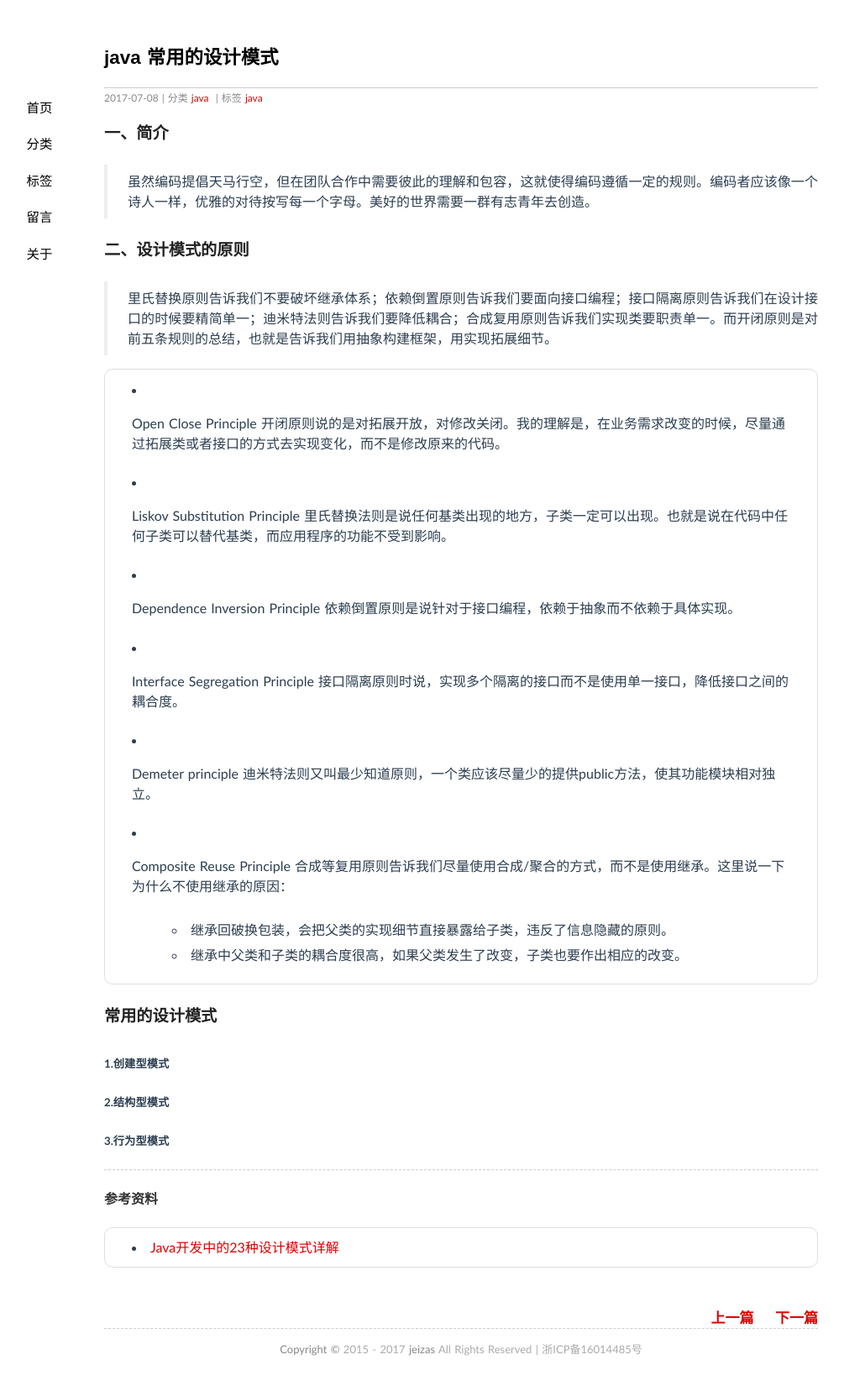
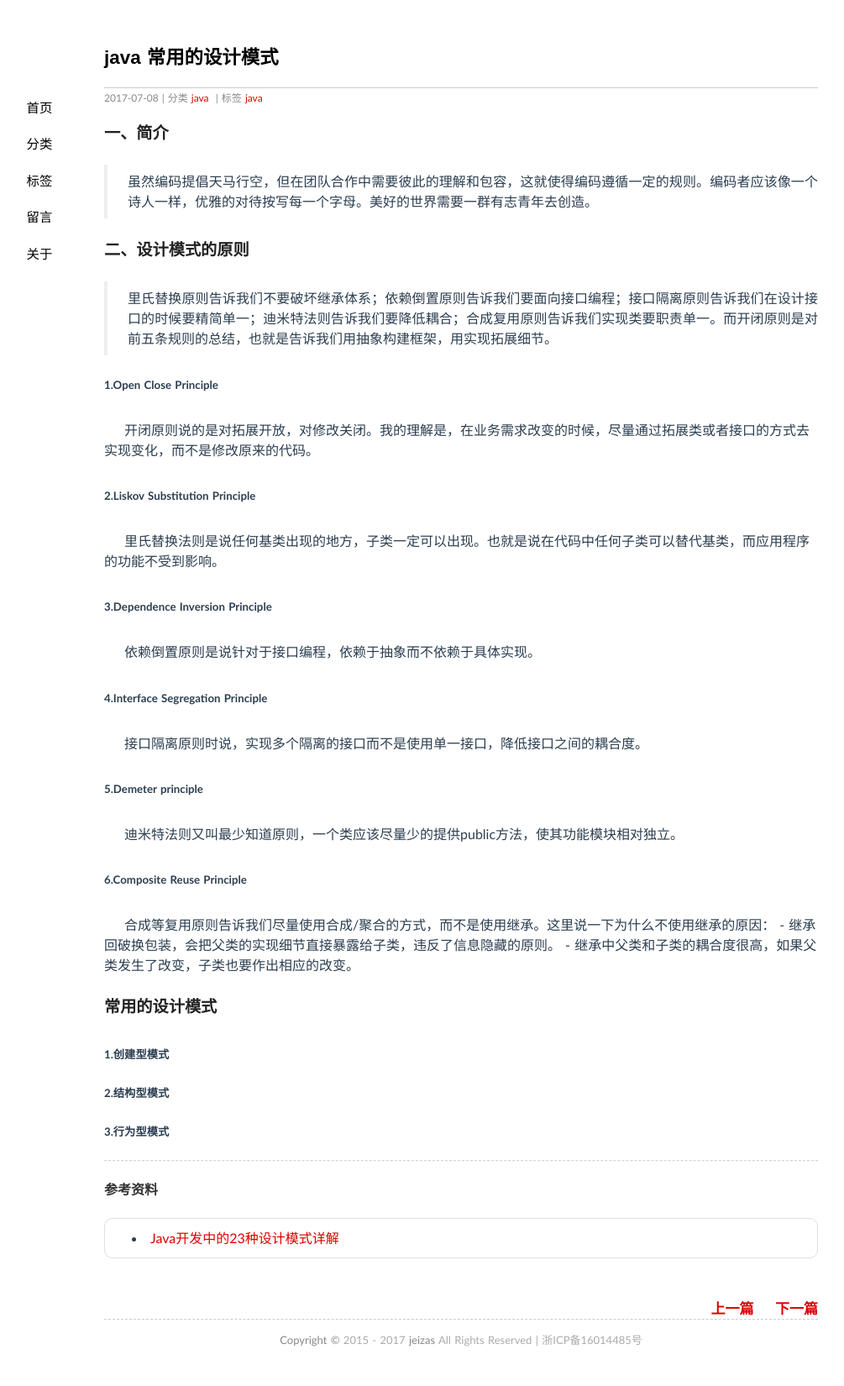
Before and after one commit to jeizas/jeizas.github.io, a Jekyll site: the page built from _posts/2017-07-08-java_design patterns.md, in a window 1280 px wide. Shown: the whole page at 84% size, without its empty margins (91-1096 px from the left). Built offline with Jekyll 4.4.1, drawn with Linux system fonts in a browser that asks for light colours; comment, search, counter and statistics services are not loaded.

Commit message:
modified:   _posts/2017-07-08-java_design patterns.md

```diff
--- a/_posts/2017-07-08-java_design patterns.md
+++ b/_posts/2017-07-08-java_design patterns.md
@@ -14,23 +14,29 @@ tags: java
 
 > 里氏替换原则告诉我们不要破坏继承体系；依赖倒置原则告诉我们要面向接口编程；接口隔离原则告诉我们在设计接口的时候要精简单一；迪米特法则告诉我们要降低耦合；合成复用原则告诉我们实现类要职责单一。而开闭原则是对前五条规则的总结，也就是告诉我们用抽象构建框架，用实现拓展细节。
 
-- Open Close Principle
-	开闭原则说的是对拓展开放，对修改关闭。我的理解是，在业务需求改变的时候，尽量通过拓展类或者接口的方式去实现变化，而不是修改原来的代码。
+##### 1.Open Close Principle
 
-- Liskov Substitution Principle
-	里氏替换法则是说任何基类出现的地方，子类一定可以出现。也就是说在代码中任何子类可以替代基类，而应用程序的功能不受到影响。
+&emsp;&emsp;开闭原则说的是对拓展开放，对修改关闭。我的理解是，在业务需求改变的时候，尽量通过拓展类或者接口的方式去实现变化，而不是修改原来的代码。
 
-- Dependence Inversion Principle
-	依赖倒置原则是说针对于接口编程，依赖于抽象而不依赖于具体实现。
+##### 2.Liskov Substitution Principle
 
-- Interface Segregation Principle
-	接口隔离原则时说，实现多个隔离的接口而不是使用单一接口，降低接口之间的耦合度。
+&emsp;&emsp;里氏替换法则是说任何基类出现的地方，子类一定可以出现。也就是说在代码中任何子类可以替代基类，而应用程序的功能不受到影响。
 
-- Demeter principle
-	迪米特法则又叫最少知道原则，一个类应该尽量少的提供public方法，使其功能模块相对独立。
+##### 3.Dependence Inversion Principle
 
-- Composite Reuse Principle
-	合成等复用原则告诉我们尽量使用合成/聚合的方式，而不是使用继承。这里说一下为什么不使用继承的原因：
+&emsp;&emsp;依赖倒置原则是说针对于接口编程，依赖于抽象而不依赖于具体实现。
+
+##### 4.Interface Segregation Principle
+
+&emsp;&emsp;接口隔离原则时说，实现多个隔离的接口而不是使用单一接口，降低接口之间的耦合度。
+
+##### 5.Demeter principle
+
+&emsp;&emsp;迪米特法则又叫最少知道原则，一个类应该尽量少的提供public方法，使其功能模块相对独立。
+
+##### 6.Composite Reuse Principle
+
+&emsp;&emsp;合成等复用原则告诉我们尽量使用合成/聚合的方式，而不是使用继承。这里说一下为什么不使用继承的原因：
 	- 继承回破换包装，会把父类的实现细节直接暴露给子类，违反了信息隐藏的原则。
 	- 继承中父类和子类的耦合度很高，如果父类发生了改变，子类也要作出相应的改变。
 
```
